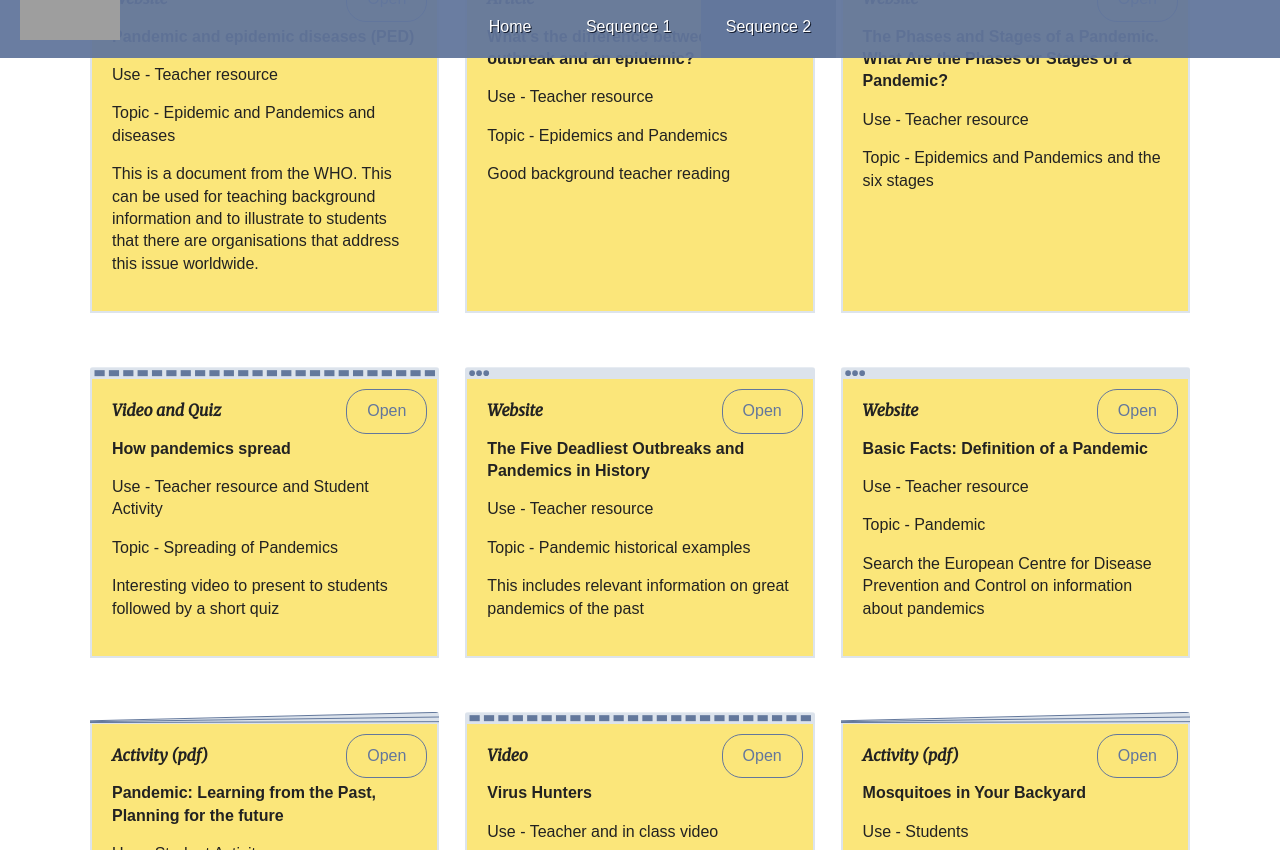
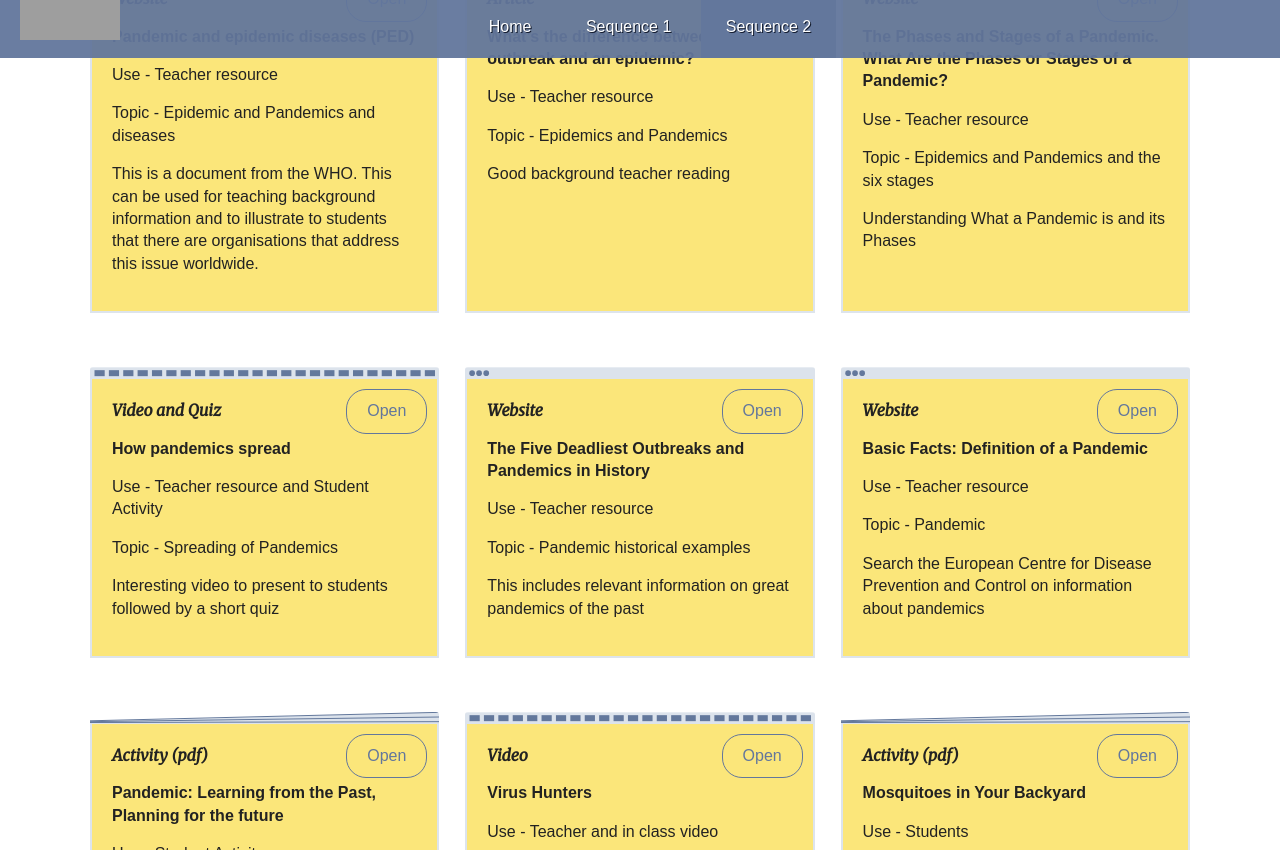
Before and after one commit to contemporaryVCEbiology/bio-knowledge-and-society, a Jekyll site: the page built from sequence-two/index.html, in a window 1280 px wide and 900 px high, scrolled down 3899 px, cut to the strip 50-900 px from the top of the window. Built offline with Jekyll 4.4.1, drawn with Linux system fonts in a browser that asks for light colours.

Commit message:
link fix

```diff
--- a/sequence-two/index.html
+++ b/sequence-two/index.html
@@ -205,11 +205,12 @@
                 <div class="description">
                     <p>Use - Teacher resource</p>
                     <p>Topic - Epidemics and Pandemics and the six stages</p>
+                    <p>Understanding What a Pandemic is and its Phases</p>
                 </div>
-                <a class="open" href="Understanding What a Pandemic is and its Phases">Open</a>
+                <a class="open" href="https://www.verywell.com/understanding-a-pandemic-2615488">Open</a>
             </div>
             <div class="overlay">
-                <a class="open-new-tab" href="Understanding What a Pandemic is and its Phases" target="_blank">Open in new tab</a>
+                <a class="open-new-tab" href="https://www.verywell.com/understanding-a-pandemic-2615488" target="_blank">Open in new tab</a>
             </div>
         </div>
         <div class="resource video">
```
